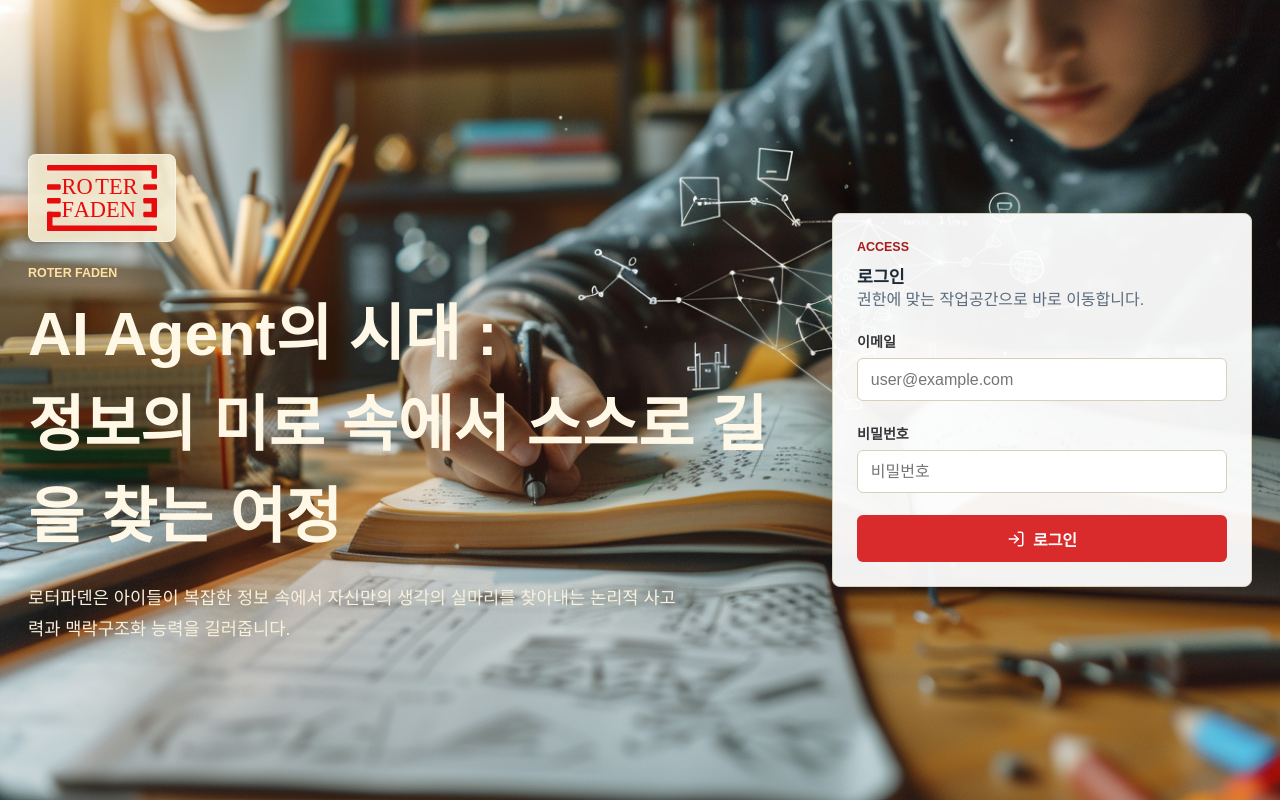
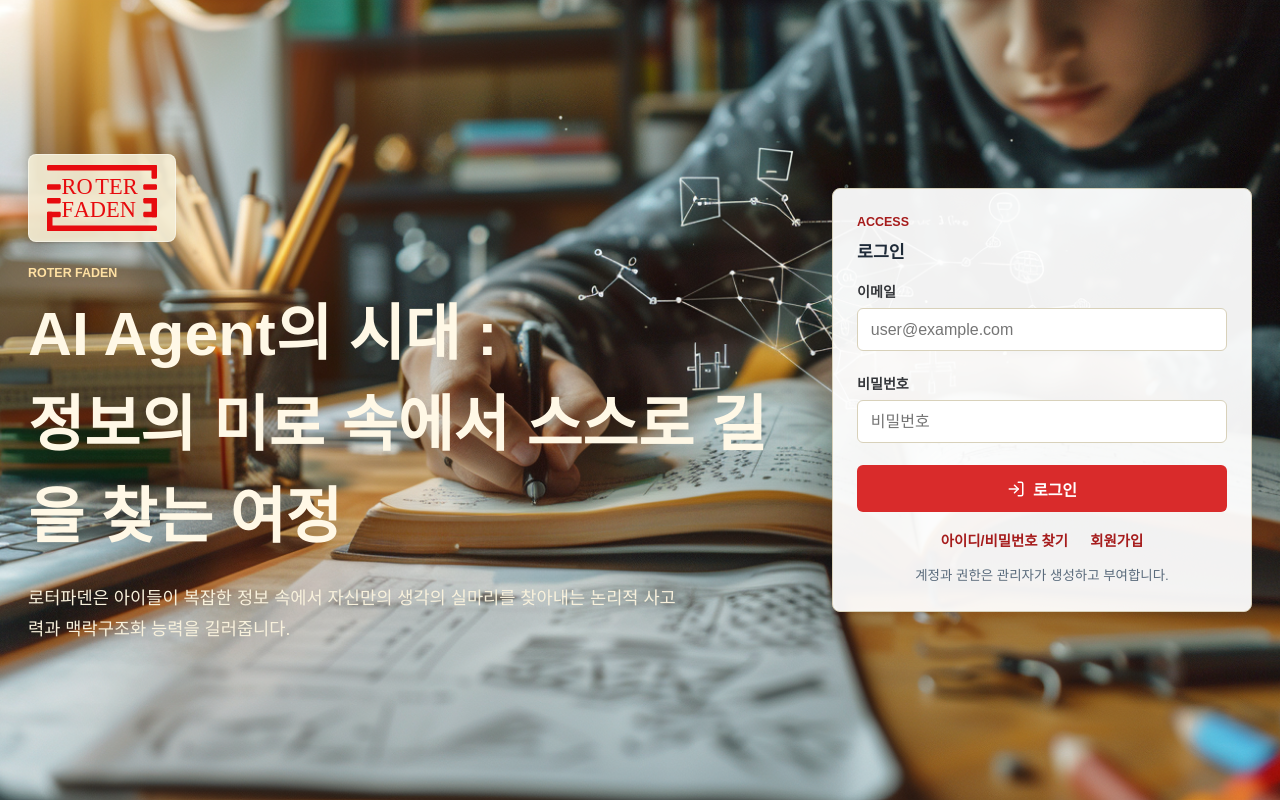
Before and after one commit to scottzeong/context-sketch-lab, a Next.js app: page / in a window 1280 px wide. Built offline with nearby package versions, Linux system fonts and the light colour scheme; no server answers; a web font is replaced by a local one.

Commit message:
Improve login account support

```diff
--- a/src/app/globals.css
+++ b/src/app/globals.css
@@ -1411,11 +1411,44 @@ button:disabled {
   gap: 10px;
 }
 
+.auth-form-wrap {
+  display: grid;
+  gap: 10px;
+}
+
 .auth-form button {
   align-items: center;
   display: inline-flex;
   gap: 8px;
   justify-content: center;
+}
+
+.auth-support-actions {
+  align-items: center;
+  display: flex;
+  flex-wrap: wrap;
+  gap: 8px;
+  justify-content: center;
+}
+
+.text-button {
+  background: transparent;
+  border: 0;
+  color: var(--accent-strong);
+  font-size: 0.9rem;
+  min-height: 34px;
+  padding: 0.35rem 0.45rem;
+}
+
+.text-button:hover {
+  background: var(--paper);
+  color: var(--accent-strong);
+}
+
+.auth-permission-note {
+  color: var(--muted);
+  font-size: 0.84rem;
+  text-align: center;
 }
 
 .setup-callout {
--- a/src/app/login/page.tsx
+++ b/src/app/login/page.tsx
@@ -14,7 +14,6 @@ export default function LoginPage() {
         <div>
           <p className="eyebrow">Roter Faden Access</p>
           <h1>로그인</h1>
-          <p>권한에 따라 관리자, 튜터, 학생, 보호자 작업공간으로 바로 이동합니다.</p>
         </div>
 
         {!isConfigured ? (
--- a/src/app/page.tsx
+++ b/src/app/page.tsx
@@ -27,7 +27,6 @@ export default function Home() {
         <div>
           <p className="eyebrow">Access</p>
           <h2>로그인</h2>
-          <p>권한에 맞는 작업공간으로 바로 이동합니다.</p>
         </div>
 
         {!isConfigured ? (
--- a/src/components/LoginForm.tsx
+++ b/src/components/LoginForm.tsx
@@ -18,6 +18,7 @@ const roleHome = {
 export function LoginForm({ isConfigured }: LoginFormProps) {
   const [message, setMessage] = useState<string | null>(null);
   const [isSubmitting, setIsSubmitting] = useState(false);
+  const [isResettingPassword, setIsResettingPassword] = useState(false);
 
   async function onSubmit(event: FormEvent<HTMLFormElement>) {
     event.preventDefault();
@@ -76,7 +77,51 @@ export function LoginForm({ isConfigured }: LoginFormProps) {
     }
   }
 
+  async function requestPasswordReset() {
+    if (!isConfigured) {
+      setMessage("Supabase 환경 변수를 먼저 설정해야 비밀번호 재설정을 요청할 수 있습니다.");
+      return;
+    }
+
+    const emailInput = document.getElementById("email") as HTMLInputElement | null;
+    const email = emailInput?.value.trim();
+
+    if (!email) {
+      setMessage("비밀번호를 찾으려면 먼저 이메일을 입력해 주세요.");
+      emailInput?.focus();
+      return;
+    }
+
+    setIsResettingPassword(true);
+    setMessage(null);
+
+    try {
+      const supabase = createSupabaseBrowserClient();
+      const { error } = await supabase.auth.resetPasswordForEmail(email, {
+        redirectTo: `${window.location.origin}/onboarding`
+      });
+
+      if (error) {
+        setMessage(error.message);
+        return;
+      }
+
+      setMessage("비밀번호 재설정 이메일을 보냈습니다. 이메일을 확인해 주세요.");
+    } catch (error) {
+      setMessage(error instanceof Error ? error.message : "비밀번호 재설정 요청에 실패했습니다.");
+    } finally {
+      setIsResettingPassword(false);
+    }
+  }
+
+  function showSignupGuide() {
+    setMessage(
+      "회원가입과 권한 부여는 관리자가 Settings에서 계정을 생성하는 방식입니다. 이름, 이메일, 필요한 역할을 관리자에게 전달해 주세요."
+    );
+  }
+
   return (
+    <div className="auth-form-wrap">
       <form className="auth-form" onSubmit={onSubmit}>
         <div className="field">
           <label htmlFor="email">이메일</label>
@@ -104,7 +149,26 @@ export function LoginForm({ isConfigured }: LoginFormProps) {
           <LogIn aria-hidden="true" size={18} />
           {isSubmitting ? "로그인 중" : "로그인"}
         </button>
+      </form>
+
+      <div className="auth-support-actions" aria-label="계정 지원">
+        <button
+          className="text-button"
+          disabled={isResettingPassword || !isConfigured}
+          onClick={requestPasswordReset}
+          type="button"
+        >
+          {isResettingPassword ? "이메일 전송 중" : "아이디/비밀번호 찾기"}
+        </button>
+        <button className="text-button" onClick={showSignupGuide} type="button">
+          회원가입
+        </button>
+      </div>
+
+      <p className="auth-permission-note">
+        계정과 권한은 관리자가 생성하고 부여합니다.
+      </p>
       {message ? <p className="form-message">{message}</p> : null}
-    </form>
+    </div>
   );
 }
```
Lines whose indentation alone changed are shown as unchanged.
